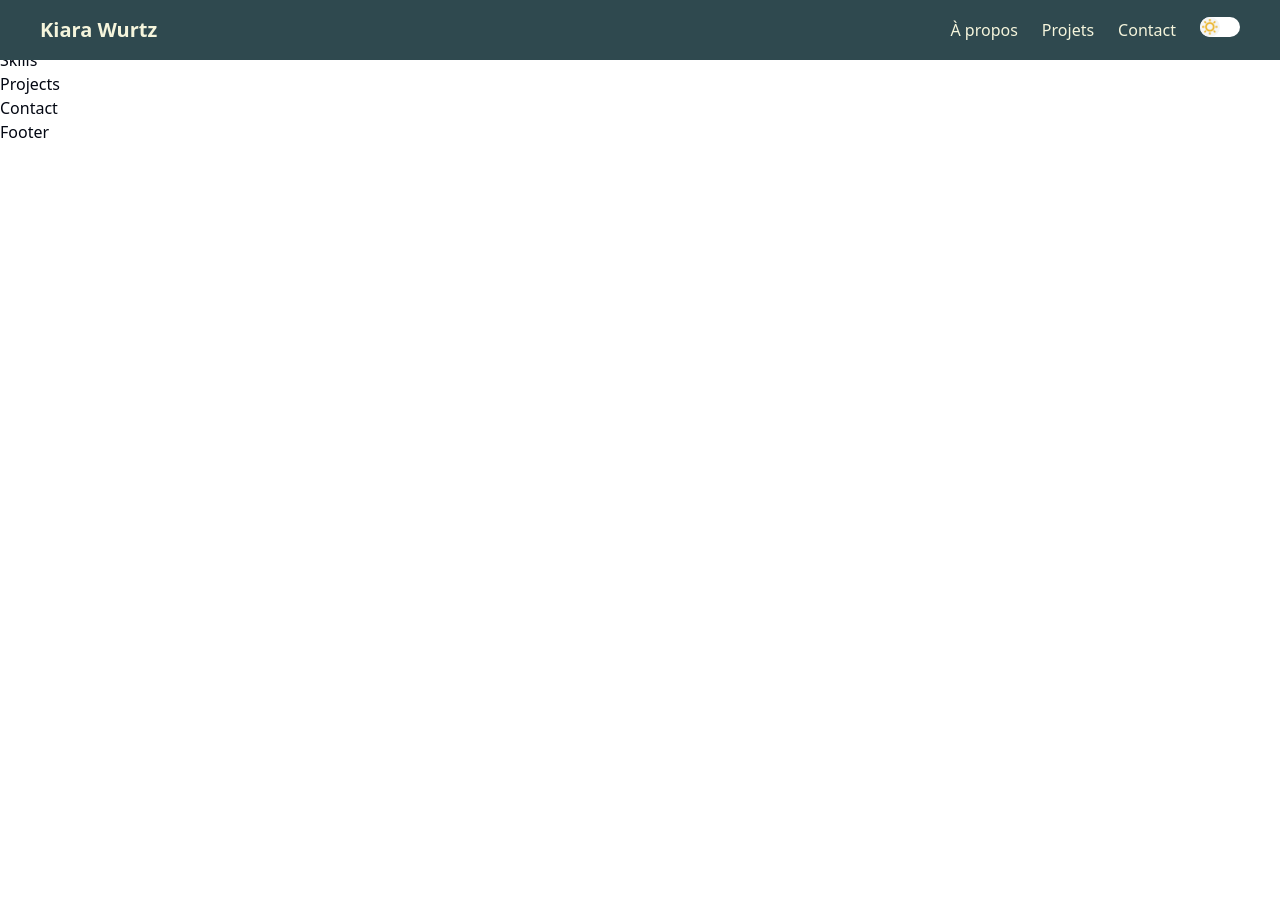
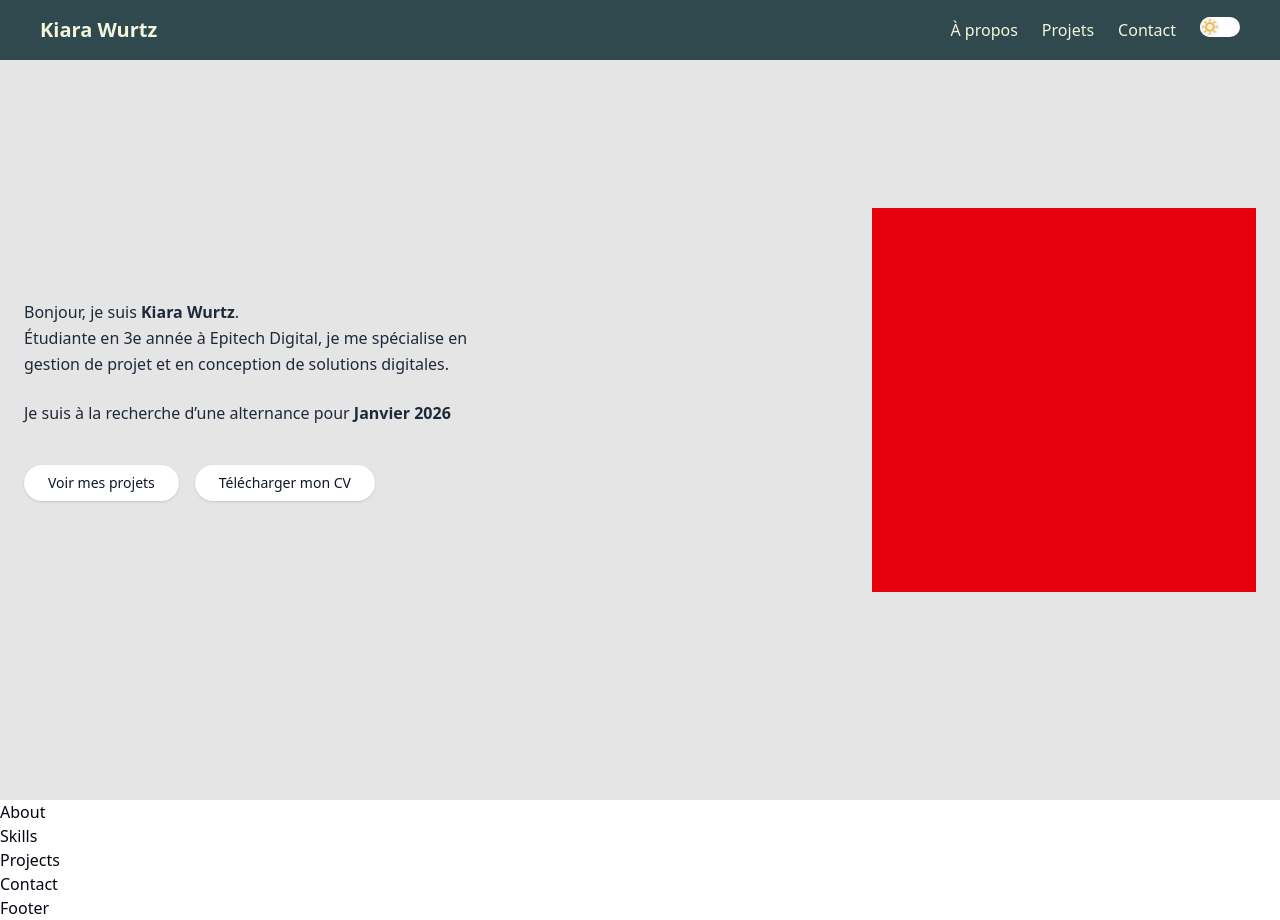
Before and after one commit to Kiaraw/portfolio, a Next.js app in the folder front/: page / in a window 1280 px wide. Before the commit the page ends 800 px from the top, so only its background shows below. Built offline with nearby package versions, Linux system fonts and the light colour scheme.

Commit message:
Update Hero.tsx

```diff
--- a/front/components/Hero.tsx
+++ b/front/components/Hero.tsx
@@ -1,7 +1,46 @@
 export default function Hero() {
-    return (
-        <section>
-            <h1>Hero</h1>
-        </section>
-    );
+  return (
+    <section
+      id="hero"
+      className="min-h-screen flex items-center bg-[#E5E5E5]"
+    >
+      <div className="w-full max-w-7xl mx-auto px-6 grid grid-cols-1 md:grid-cols-2 gap-12 items-center">
+
+        {/* Colonne gauche : texte */}
+        <div className="space-y-6">
+          <p className="text-base leading-relaxed text-gray-800 max-w-md">
+            Bonjour, je suis{" "}
+            <span className="font-semibold">Kiara Wurtz</span>.
+            <br />
+            Étudiante en 3e année à Epitech Digital, je me spécialise en gestion de
+            projet et en conception de solutions digitales.
+          </p>
+
+          <p className="text-base text-gray-800">
+            Je suis à la recherche d’une alternance pour{" "}
+            <strong>Janvier 2026</strong>
+          </p>
+
+          {/* Boutons */}
+          <div className="flex flex-wrap gap-4 pt-4">
+            <button className="px-6 py-2 rounded-full bg-white text-gray-900 text-sm font-medium shadow hover:bg-gray-100 transition">
+              Voir mes projets
+            </button>
+
+            <button className="px-6 py-2 rounded-full bg-white text-gray-900 text-sm font-medium shadow hover:bg-gray-100 transition">
+              Télécharger mon CV
+            </button>
+          </div>
+        </div>
+
+        {/* Colonne droite : photo */}
+        <div className="flex justify-center md:justify-end">
+          <div className="w-full max-w-sm aspect-square bg-red-600">
+            {/* Image à venir */}
+          </div>
+        </div>
+
+      </div>
+    </section>
+  );
 }
```
